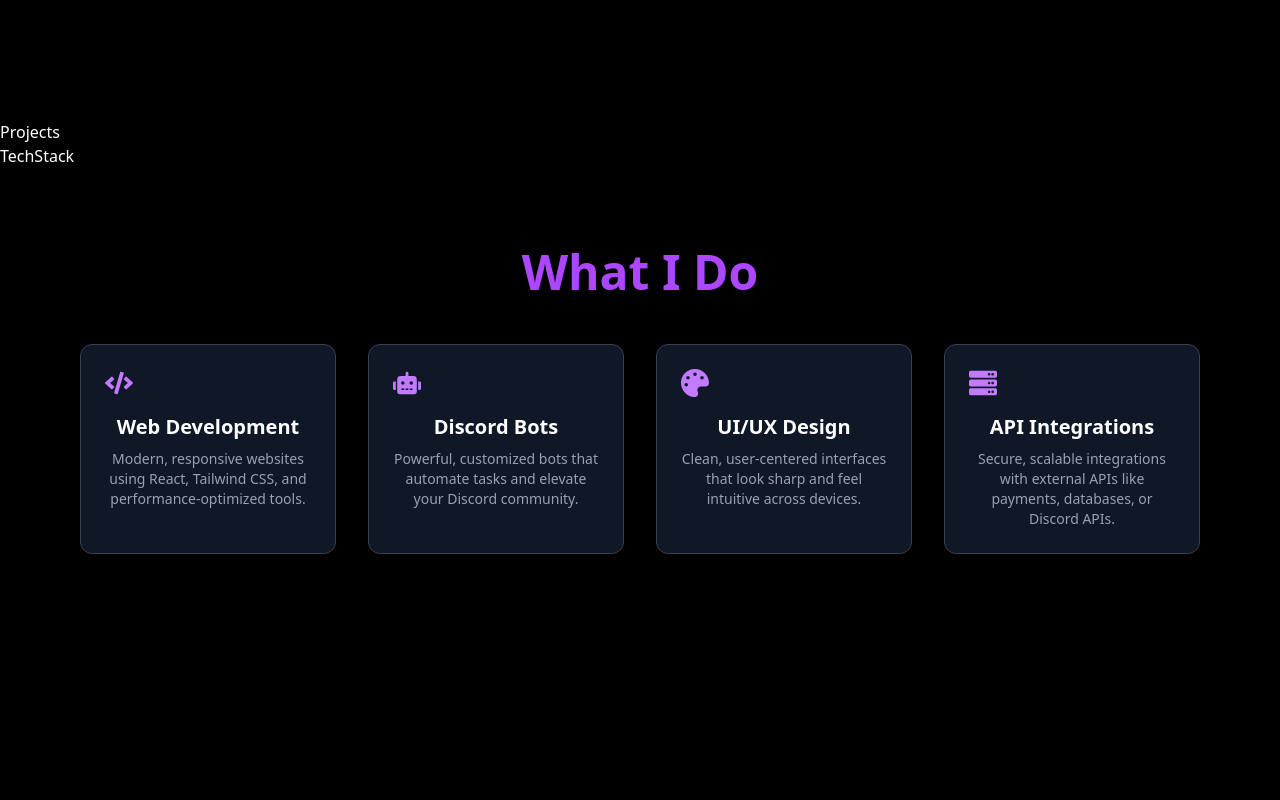
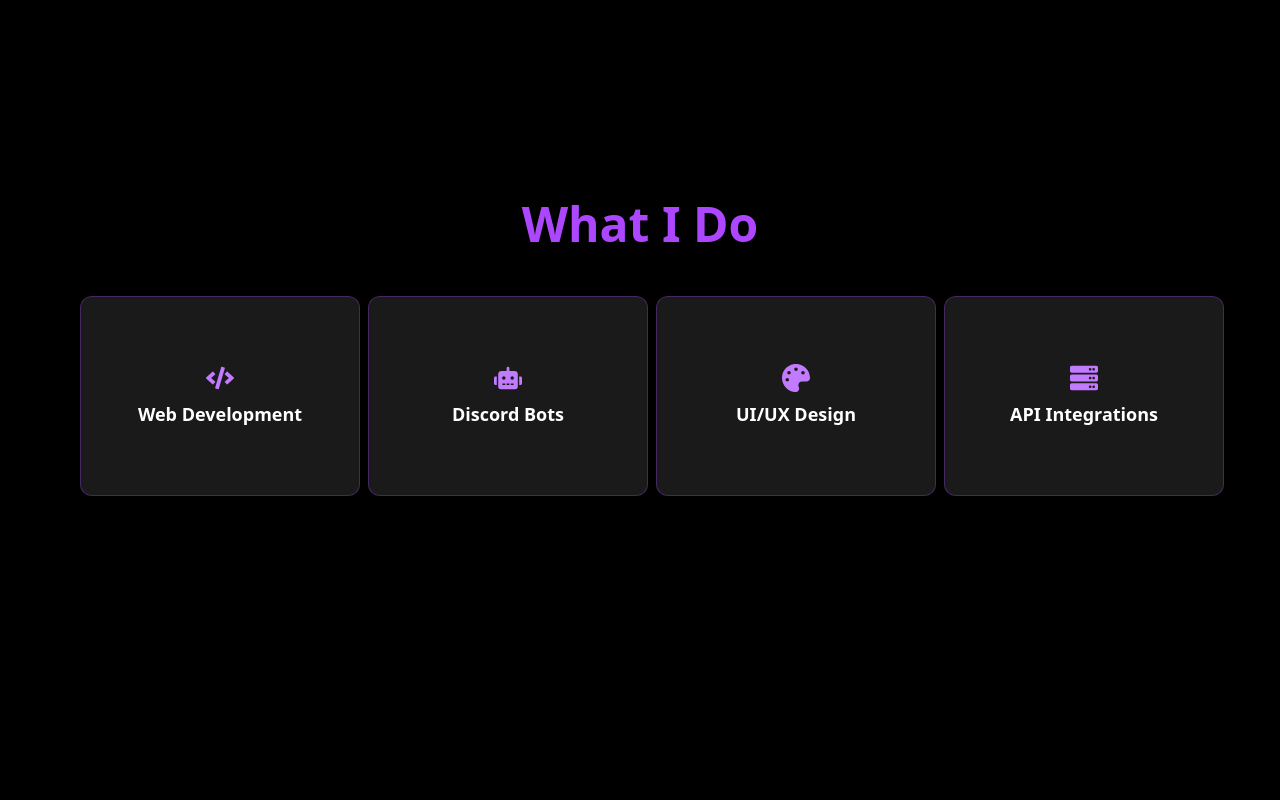
Before and after one commit to Hassan-Mef/New-Portfolio, a React (Vite) app: page / in a window 1280 px wide. Shown: the part 1480-2280 px from the top of the page. Built offline with nearby package versions, Linux system fonts and the light colour scheme.

Commit message:
3d service section

```diff
--- a/src/App.jsx
+++ b/src/App.jsx
@@ -20,9 +20,9 @@ function App() {
 
       <section id="hero"><Hero /></section>
       <section id="about"><About /></section>
+      <section id="services"><Services /></section>
       <section id="projects"><Projects /></section>
       <section id="tech"><TechStack /></section>
-      <section id="services"><Services /></section>
       <section id="testimonials"><Testimonials /></section>
       <section id="contact"><Contact /></section>
       {/* Optional pricing */}
--- /dev/null
+++ b/src/components/ServiceCard.jsx
@@ -0,0 +1,33 @@
+import React from 'react';
+import '../index.css';
+
+const ServiceCard = ({ icon, title, description }) => {
+    return (
+        <div className="relative w-full sm:w-[280px] h-[200px] group perspective">
+            <div className="w-full h-full transform transform-style-preserve-3d will-change-transform transition-transform duration-500 group-hover:[transform:rotateY(180deg)]">
+
+
+                {/* Front Side */}
+                <div
+                    className="absolute w-full h-full bg-white/10 backdrop-blur-md rounded-xl border border-purple-500/30 p-6 text-white flex flex-col justify-center items-center backface-hidden shadow-md hover:shadow-purple-500/50 transition-shadow duration-300"
+                    style={{ transform: 'rotateY(0deg)' }}
+                >
+                    <div className="text-4xl mb-2 text-purple-400">{icon}</div>
+                    <div className="text-lg font-bold">{title}</div>
+                </div>
+
+                {/* Back Side */}
+                <div
+                    className="absolute w-full h-full bg-purple-900/90 rounded-xl p-6 flex flex-col justify-center items-center text-white backface-hidden shadow-md hover:shadow-purple-500/50 transition-shadow duration-300"
+                    style={{ transform: 'rotateY(180deg)' }}
+                >
+                    <p className="text-sm text-center">{description}</p>
+                </div>
+
+
+            </div>
+        </div>
+    );
+};
+
+export default ServiceCard;
--- a/src/index.css
+++ b/src/index.css
@@ -37,3 +37,23 @@ button:focus-visible {
     background-color: #f9f9f9;
   }
 }
+
+.perspective {
+  perspective: 1000px;
+}
+
+.transform-style-preserve-3d {
+  transform-style: preserve-3d;
+}
+
+.backface-hidden {
+  backface-visibility: hidden;
+}
+
+.rotateY-0 {
+  transform: rotateY(0deg);
+}
+
+.rotateY-180 {
+  transform: rotateY(180deg);
+}
--- a/src/sections/Services.jsx
+++ b/src/sections/Services.jsx
@@ -1,6 +1,7 @@
-// src/sections/Services.jsx
+
 import { motion } from 'framer-motion';
 import { FaCode, FaRobot, FaPalette, FaServer } from 'react-icons/fa';
+import ServiceCard from '../components/ServiceCard';
 
 const services = [
   {
@@ -40,16 +41,12 @@ const Services = () => {
 
         <div className="grid grid-cols-1 sm:grid-cols-2 lg:grid-cols-4 gap-8">
           {services.map((service, index) => (
-            <motion.div
+            <ServiceCard
               key={index}
-              className="bg-gray-900 border border-gray-700 p-6 rounded-xl shadow-lg hover:shadow-purple-700/40 transition hover:scale-[1.03]"
-              whileHover={{ scale: 1.05 }}
-              transition={{ type: 'spring', stiffness: 150 }}
-            >
-              <div className="text-purple-400 mb-4">{service.icon}</div>
-              <h3 className="text-xl font-semibold mb-2">{service.title}</h3>
-              <p className="text-sm text-gray-400">{service.description}</p>
-            </motion.div>
+              icon={service.icon}
+              title={service.title}
+              description={service.description}
+            />
           ))}
         </div>
       </div>
--- a/tailwind.config.js
+++ b/tailwind.config.js
@@ -5,7 +5,12 @@ export default {
     "./src/**/*.{js,jsx,ts,tsx}",
   ],
   theme: {
-    extend: {},
+    extend: {
+       transform: {
+        'preserve-3d': 'preserve-3d',
+        'rotateY-180': 'rotateY(180deg)',
+      },
+    },
   },
   plugins: [],
 }
```
